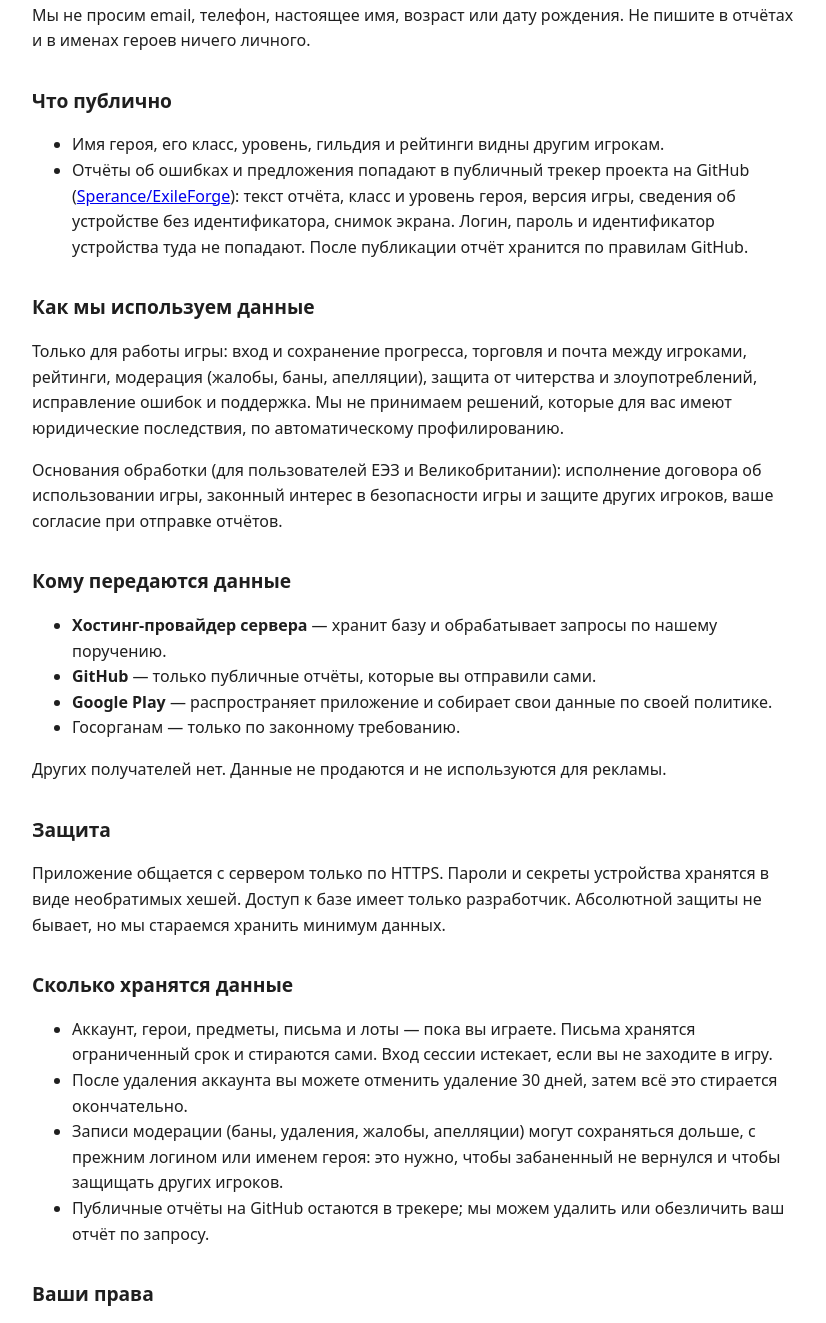
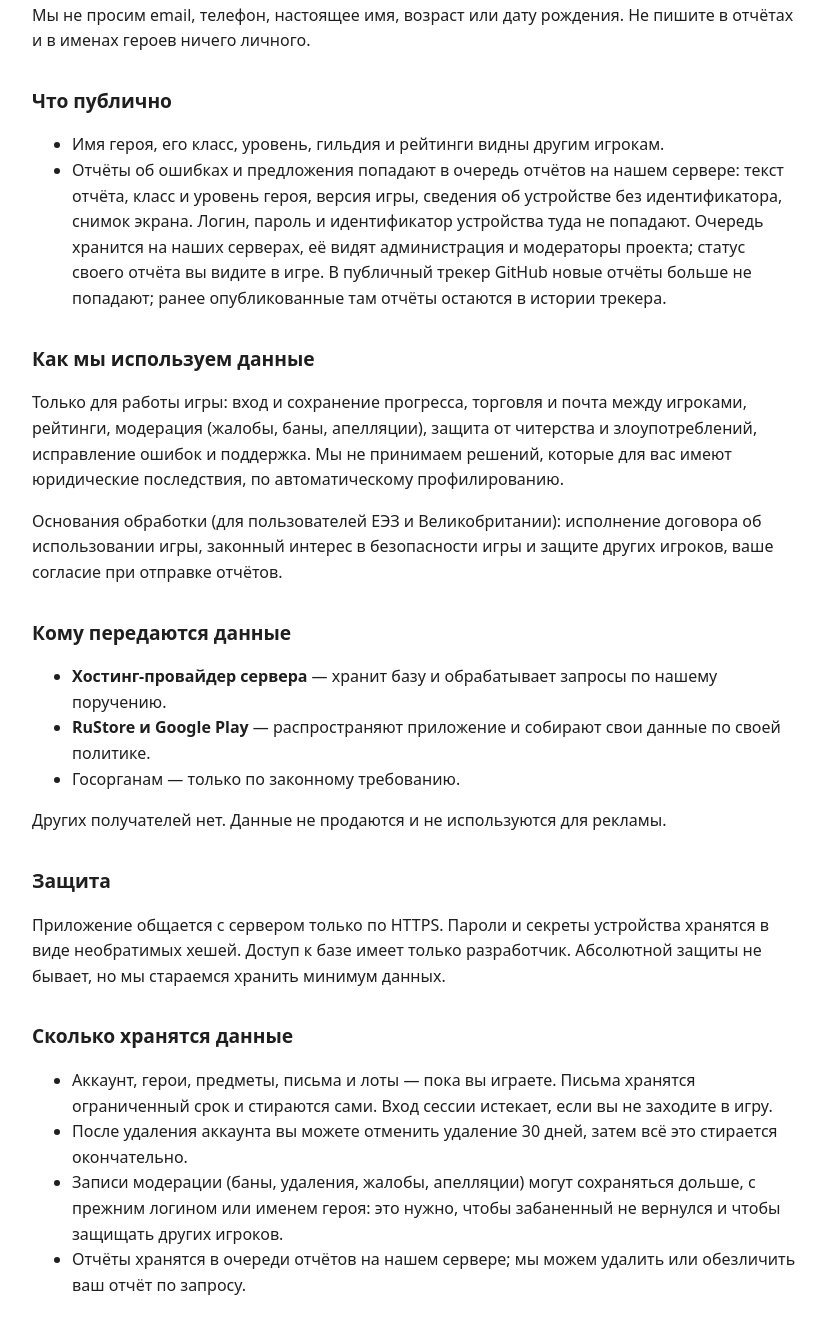
Before and after one commit to Sperance/exile-ci, a plain HTML site: page legal/privacy.html in a window 1280 px wide. Shown: the part 1252-2575 px from the top of the page, without its empty margins (224-1050 px from the left). Drawn offline with Linux system fonts and the light colour scheme.

Commit message:
fix: state where the player reports go now
The privacy policy and the account deletion page told the players that a report is published in the public tracker of the project on GitHub and that GitHub receives the data. The reports go to the report queue of the server since the queue replaced the tracker: the policy names the queue, the staff who reads it and the game where the player sees the status, keeps the reports published earlier in the history of the tracker, and names the stores of the app in full.

Verified: ci/precheck.sh

Issue: #1244
Report-Queue: prod

```diff
--- a/legal/privacy.html
+++ b/legal/privacy.html
@@ -30,7 +30,7 @@
 <h2>Что публично</h2>
 <ul>
 <li>Имя героя, его класс, уровень, гильдия и рейтинги видны другим игрокам.</li>
-<li>Отчёты об ошибках и предложения попадают в публичный трекер проекта на GitHub (<a href="https://github.com/Sperance/ExileForge/issues">Sperance/ExileForge</a>): текст отчёта, класс и уровень героя, версия игры, сведения об устройстве без идентификатора, снимок экрана. Логин, пароль и идентификатор устройства туда не попадают. После публикации отчёт хранится по правилам GitHub.</li>
+<li>Отчёты об ошибках и предложения попадают в очередь отчётов на нашем сервере: текст отчёта, класс и уровень героя, версия игры, сведения об устройстве без идентификатора, снимок экрана. Логин, пароль и идентификатор устройства туда не попадают. Очередь хранится на наших серверах, её видят администрация и модераторы проекта; статус своего отчёта вы видите в игре. В публичный трекер GitHub новые отчёты больше не попадают; ранее опубликованные там отчёты остаются в истории трекера.</li>
 </ul>
 
 <h2>Как мы используем данные</h2>
@@ -40,8 +40,7 @@
 <h2>Кому передаются данные</h2>
 <ul>
 <li><b>Хостинг-провайдер сервера</b> — хранит базу и обрабатывает запросы по нашему поручению.</li>
-<li><b>GitHub</b> — только публичные отчёты, которые вы отправили сами.</li>
-<li><b>Google Play</b> — распространяет приложение и собирает свои данные по своей политике.</li>
+<li><b>RuStore и Google Play</b> — распространяют приложение и собирают свои данные по своей политике.</li>
 <li>Госорганам — только по законному требованию.</li>
 </ul>
 <p>Других получателей нет. Данные не продаются и не используются для рекламы.</p>
@@ -54,7 +53,7 @@
 <li>Аккаунт, герои, предметы, письма и лоты — пока вы играете. Письма хранятся ограниченный срок и стираются сами. Вход сессии истекает, если вы не заходите в игру.</li>
 <li>После удаления аккаунта вы можете отменить удаление 30 дней, затем всё это стирается окончательно.</li>
 <li>Записи модерации (баны, удаления, жалобы, апелляции) могут сохраняться дольше, с прежним логином или именем героя: это нужно, чтобы забаненный не вернулся и чтобы защищать других игроков.</li>
-<li>Публичные отчёты на GitHub остаются в трекере; мы можем удалить или обезличить ваш отчёт по запросу.</li>
+<li>Отчёты хранятся в очереди отчётов на нашем сервере; мы можем удалить или обезличить ваш отчёт по запросу.</li>
 </ul>
 
 <h2>Ваши права</h2>
@@ -94,7 +93,7 @@
 <h2>What is public</h2>
 <ul>
 <li>Hero name, class, level, guild and rankings are visible to other players.</li>
-<li>Bug reports and suggestions go to the project's public tracker on GitHub (<a href="https://github.com/Sperance/ExileForge/issues">Sperance/ExileForge</a>): the report text, hero class and level, game version, device details without the identifier, and the screenshot. Your login, password and device identifier are not included. Once published, the report is kept under GitHub's rules.</li>
+<li>Bug reports and suggestions go to the report queue on our server: the report text, hero class and level, game version, device details without the identifier, and the screenshot. Your login, password and device identifier are not included. The queue is stored on our servers and is available to the project's staff and moderators; you see the status of your own report in the game. New reports are no longer published to the public GitHub tracker; the reports published there earlier stay in the tracker's history.</li>
 </ul>
 
 <h2>How we use data</h2>
@@ -104,8 +103,7 @@
 <h2>Who receives data</h2>
 <ul>
 <li><b>Server hosting provider</b> — stores the database and processes requests on our behalf.</li>
-<li><b>GitHub</b> — only the public reports you send yourself.</li>
-<li><b>Google Play</b> — distributes the app and collects its own data under its own policy.</li>
+<li><b>RuStore and Google Play</b> — distribute the app and collect their own data under their own policies.</li>
 <li>Authorities — only on a lawful request.</li>
 </ul>
 <p>There are no other recipients. Data is not sold and not used for advertising.</p>
@@ -118,7 +116,7 @@
 <li>Account, heroes, items, mail and lots are kept while you play. Mail is kept for a limited time and expires automatically. A sign-in session expires if you stay away.</li>
 <li>After you delete your account you can cancel within 30 days; then all of it is erased permanently.</li>
 <li>Moderation records (bans, deletions, complaints, appeals) may be kept longer, with the former login or hero name: this keeps banned users from returning and protects other players.</li>
-<li>Public reports stay in the GitHub tracker; on request we can delete or anonymise your report.</li>
+<li>Reports stay in the report queue on our server; on request we can delete or anonymise your report.</li>
 </ul>
 
 <h2>Your rights</h2>
```
Also changed, not shown: legal/delete-account.html (+2 -2 lines).
